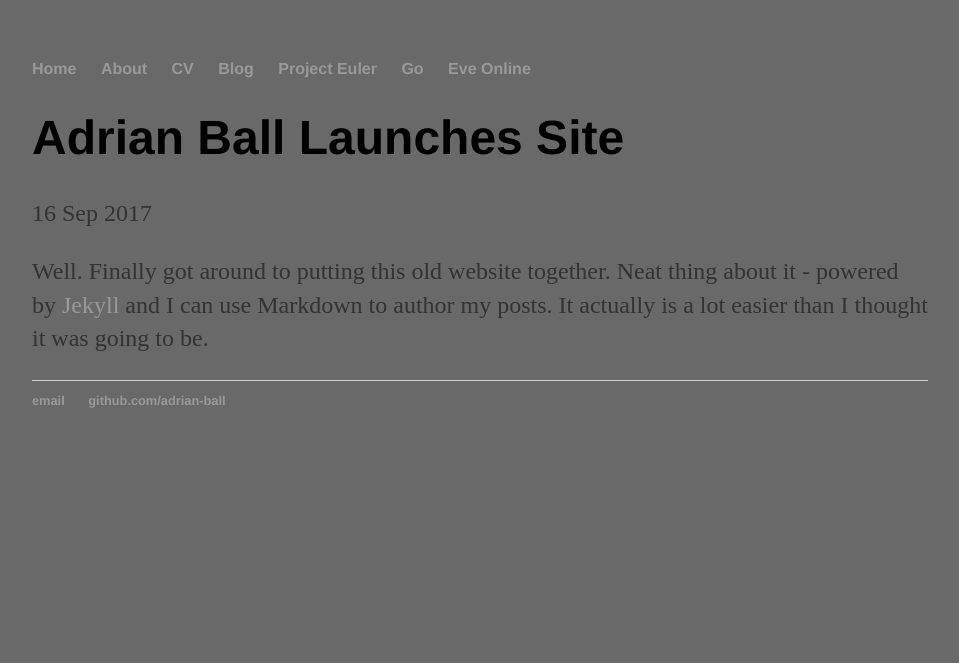
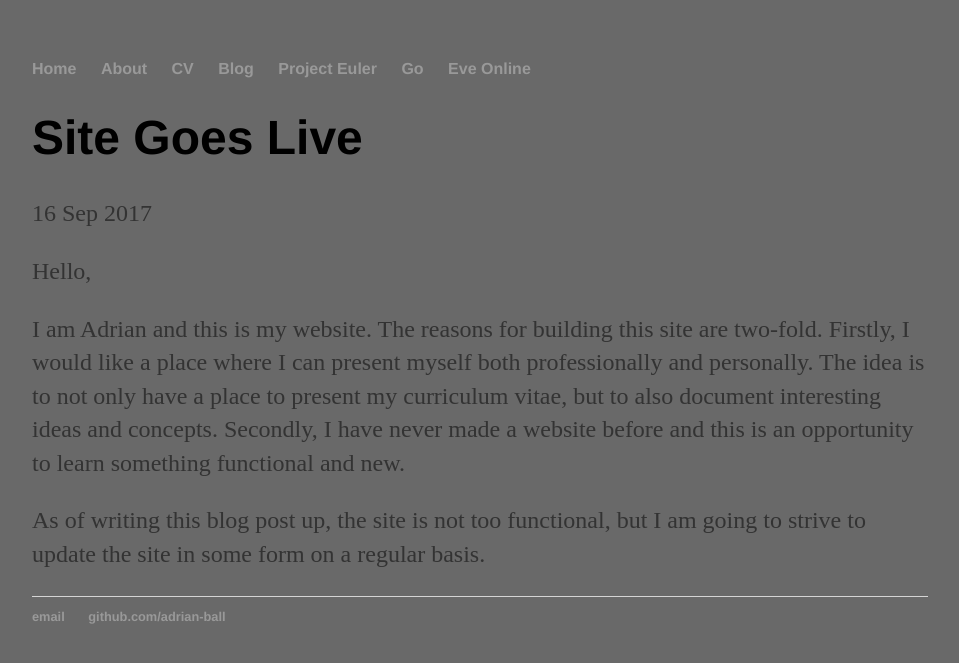
Before and after one commit to Adrian-Ball/adrian-ball.github.io, a Jekyll site: the page built from _posts/2017-09-16-my-first-site-is-launched.md, in a window 1280 px wide. Shown: the top 663 px of the page, without its empty margins (160-1119 px from the left). Built offline with Jekyll 4.4.1, drawn with Linux system fonts in a browser that asks for light colours.

Commit message:
Updated post so that it was more informative

```diff
--- a/_posts/2017-09-16-my-first-site-is-launched.md
+++ b/_posts/2017-09-16-my-first-site-is-launched.md
@@ -1,7 +1,11 @@
 ---
 layout: post
-title: "Adrian Ball Launches Site"
+title: "Site Goes Live"
 date: 2017-09-16
 ---
 
-Well. Finally got around to putting this old website together. Neat thing about it - powered by [Jekyll](http://jekyllrb.com) and I can use Markdown to author my posts. It actually is a lot easier than I thought it was going to be.
+Hello,
+
+I am Adrian and this is my website. The reasons for building this site are two-fold. Firstly, I would like a place where I can present myself both professionally and personally. The idea is to not only have a place to present my curriculum vitae, but to also document interesting ideas and concepts. Secondly, I have never made a website before and this is an opportunity to learn something functional and new.
+
+As of writing this blog post up, the site is not too functional, but I am going to strive to update the site in some form on a regular basis.
```
